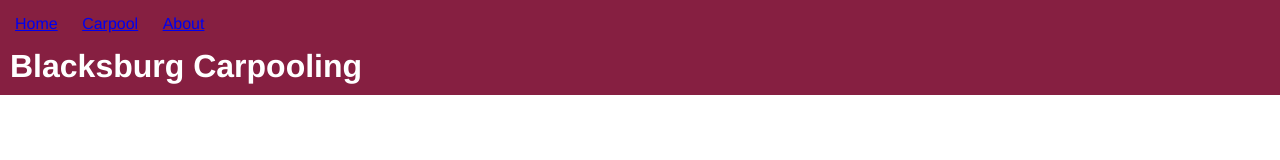
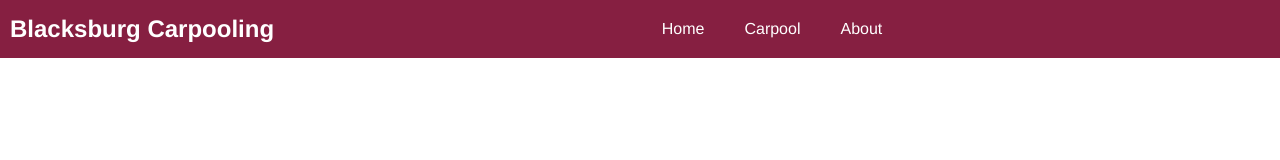
Before and after one commit to MasonBoggs/CS3704-Mock-Carpool-Website-Group-Proj, a plain HTML site: page index.html in a window 1280 px wide. Drawn offline with Linux system fonts and the light colour scheme.

Commit message:
Adding CSS designs
Currently dealing with bugs on the buttons not being centered. Debugging later. Designs can be revised.

```diff
--- a/index.html
+++ b/index.html
@@ -15,10 +15,12 @@
         header {
             background: rgb(134, 31, 65);
             color: white;
-            padding: 5px;
+            padding: 10px;
         }
         h1 {
-            margin: 5px;
+            margin: 0;
+            flex-shrink: 0;
+            text-align: left;
         }
         h2 {
             background: rgb(229, 117, 31);
@@ -31,20 +33,27 @@
             color: white;
             background: rgb(117, 120, 123);
         }
-        div {
-            background: rgb(117, 120, 123);
+        ul {
+            display: flex;
+            align-items: center;
+            gap: 20px;
+            padding: 0;
             margin: auto;
-            width: 100px;
-        }
-        ul {
-            margin: 0;
-            padding: 0;
             list-style-type: none;
         }
         li {
             background: rgb(134, 31, 65);
             display: inline-block;
             margin: 10px;
+        }
+        a {
+            color:white;
+            text-decoration: none;
+        }
+        nav {
+            display: flex;
+            align-items: center;
+            justify-content: space-between;
         }
     </style>
 
@@ -53,13 +62,13 @@
 
         <header>
             <nav>
+                <h1>Blacksburg Carpooling</h1>
                 <ul>
                     <li><a href="index.html">Home</a></li>
                     <li><a href="carpool.html">Carpool</a></li>
                     <li><a href="about.html">About</a></li>
                 </ul>
             </nav>
-            <h1>Blacksburg Carpooling</h1>
         </header>
 
     </body>
```
Also changed, not shown: about.html (+5 -1 lines), carpool.html (+6 -2 lines).
